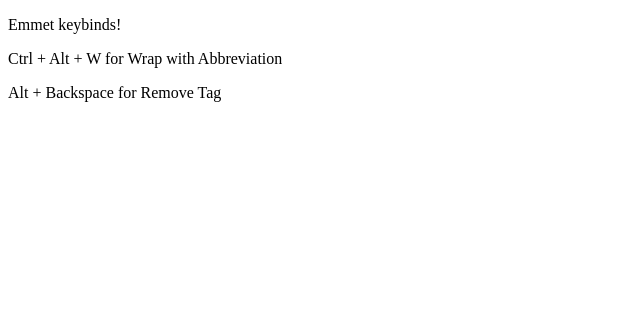
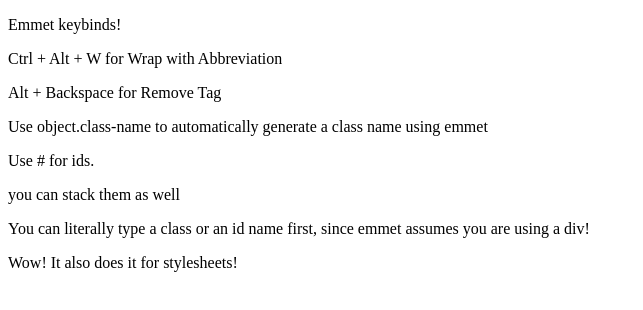
Before and after one commit to NiTzuA/odin-htmlcss-learning, a plain HTML site: page emmet/index.html in a window 1280 px wide. Shown: the whole page, without its empty margins (0-643 px from the left). Drawn offline with Linux system fonts and the light colour scheme.

Commit message:
Placed some notes about Emmet.

```diff
--- a/emmet/index.html
+++ b/emmet/index.html
@@ -9,5 +9,10 @@
     <p>Emmet keybinds!</p>
     <p>Ctrl + Alt + W for Wrap with Abbreviation</p>
     <p>Alt + Backspace for Remove Tag</p>
+    <p class="emmet-test">Use object.class-name to automatically generate a class name using emmet</p>
+    <p id="id">Use # for ids.</p>
+    <p class="class class2" id="id1">you can stack them as well</p>
+    <div id="test">You can literally type a class or an id name first, since emmet assumes you are using a div!</div>
+    <link rel="stylesheet" href=""> <p>Wow! It also does it for stylesheets!</p>
 </body>
 </html>
```
